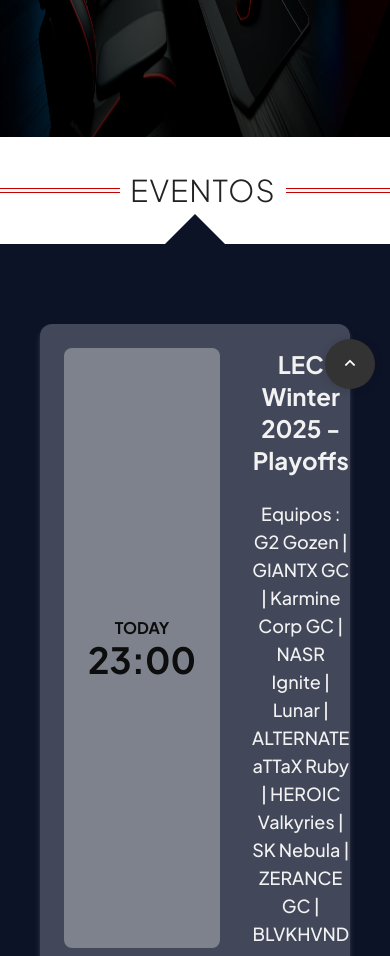
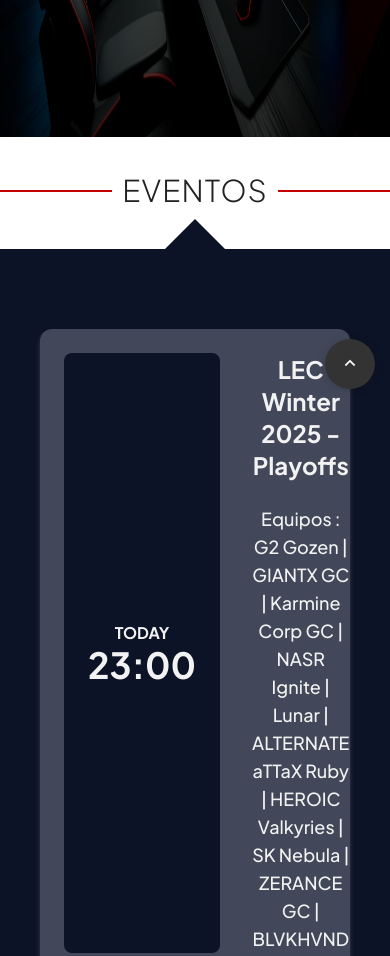
Before and after one commit to jesusmondejar/Ctrl-Bar-Proyecto-Interfaces-Web-DAW, a plain HTML site: page Plantilla/sectionGaming.html in a window 390 px wide. Shown: the part 540-1496 px from the top of the page. Drawn offline with nearby package versions, Linux system fonts and the light colour scheme.

Commit message:
Titulos H2 arreglados

```diff
--- a/Plantilla/css/sectionGaming.css
+++ b/Plantilla/css/sectionGaming.css
@@ -300,16 +300,23 @@ h2 {
 
     /* texto h2 */
     .seven h2 {
-        grid-template-columns: 120px max-content 1fr; /* Reduce el tamaño de la línea izquierda */
-        font-size: 30px; /* Reduce el tamaño del texto */
-        grid-gap: 10px; /* Reduce el espacio entre elementos */
+        display: grid;
+        grid-template-columns: 155px max-content 1fr; /* Estructura de las columnas */
+        align-items: center; /* Centra verticalmente */
+        justify-content: center; /* Centra el contenido */
+        text-align: center; /* Asegura que el texto esté centrado */
+        font-size: 30px; /* Tamaño del texto */
+        grid-gap: 10px; /* Espacio entre elementos */
+        position: relative;
     }
 
-    .seven h2:before {
-        width: 120px; /* Línea izquierda más corta en móviles */
+    .seven h2:before, .seven h2:after {
+        content: ""; /* Se asegura de que la línea exista */
+        width: 155px; /* Tamaño de la línea izquierda */
+        height: 2px; /* Grosor de la línea */
+        background-color: black; /* Color de la línea */
+        display: block;
     }
-
-
     /*FILTROS  */
     .filters {
         width: 100%;
@@ -421,7 +428,7 @@ h2 {
 .triangle {
     position: relative;
     background: #ffffff;
-    height: 10px;
+    height: 15px;
   }
 
   .triangle::before {
--- a/Plantilla/sectionGaming.html
+++ b/Plantilla/sectionGaming.html
@@ -130,9 +130,9 @@
             <!-- Evento 1 -->
             <div class="flex flex-col">
               <div class="flex flex-row p-6 bg-[#424859] rounded-xl shadow-md shadow-[#7D828C]/40 hover:shadow-lg hover:shadow-[#F2F2F2]/40 transition-shadow w-full min-h-[180px]">
-                <div class="flex flex-col items-center justify-center w-56 h-auto px-6 py-6 font-merriweather bg-[#7D828C] rounded-lg">
-                  <div class="text-base font-bold text-[#0D0D0D]">TODAY</div>
-                  <div class="text-4xl font-bold text-[#0D0D0D]">23:00</div>
+                <div class="flex flex-col items-center justify-center w-56 h-auto px-6 py-6 font-merriweather bg-[#0D1326] rounded-lg">
+                  <div class="text-base font-bold text-[#F2F2F2]">TODAY</div>
+                  <div class="text-4xl font-bold text-[#F2F2F2]">23:00</div>
                 </div>
                 <div class="flex flex-col justify-center pl-8 w-full">
                   <h2 class="font-merriweather font-black text-2xl pb-4 text-[#F2F2F2]">LEC Winter 2025 - Playoffs</h2>
@@ -148,9 +148,9 @@
             <!-- Evento 2 -->
             <div class="flex flex-col">
               <div class="flex flex-row p-6 bg-[#424859] rounded-xl shadow-md shadow-[#7D828C]/40 hover:shadow-lg hover:shadow-[#F2F2F2]/40 transition-shadow w-full min-h-[180px]">
-                <div class="flex flex-col items-center justify-center w-56 h-auto px-6 py-6 font-merriweather bg-[#7D828C] rounded-lg">
-                  <div class="text-base font-bold text-[#0D0D0D]">TODAY</div>
-                  <div class="text-4xl font-bold text-[#0D0D0D]">23:00</div>
+                <div class="flex flex-col items-center justify-center w-56 h-auto px-6 py-6 font-merriweather bg-[#0D1326] rounded-lg">
+                  <div class="text-base font-bold text-[#F2F2F2]">TODAY</div>
+                  <div class="text-4xl font-bold text-[#F2F2F2]">23:00</div>
                 </div>
                 <div class="flex flex-col justify-center pl-8 w-full">
                   <h2 class="font-merriweather font-black text-2xl pb-4 text-[#F2F2F2]">LEC Winter 2025 - Playoffs</h2>
@@ -184,9 +184,9 @@
             <!-- Evento 4 -->
             <div class="flex flex-col">
               <div class="flex flex-row p-6 bg-[#424859] rounded-xl shadow-md shadow-[#7D828C]/40 hover:shadow-lg hover:shadow-[#F2F2F2]/40 transition-shadow w-full min-h-[180px]">
-                <div class="flex flex-col items-center justify-center w-56 h-auto px-6 py-6 font-merriweather bg-[#7D828C] rounded-lg">
-                  <div class="text-base font-bold text-[#0D0D0D]">TODAY</div>
-                  <div class="text-4xl font-bold text-[#0D0D0D]">23:00</div>
+                <div class="flex flex-col items-center justify-center w-56 h-auto px-6 py-6 font-merriweather bg-[#0D1326] rounded-lg">
+                  <div class="text-base font-bold text-[#F2F2F2]">TODAY</div>
+                  <div class="text-4xl font-bold text-[#F2F2F2]">23:00</div>
                 </div>
                 <div class="flex flex-col justify-center pl-8 w-full">
                   <h2 class="font-merriweather font-black text-2xl pb-4 text-[#F2F2F2]">LEC Winter 2025 - Playoffs</h2>
@@ -214,6 +214,7 @@
         <div class="seven">
                 <h2>tORNEOS</h2>
         </div>
+        <div class="triangle"></div>
         <div class="DivTorneos" style="background-color: #0d1326">
           <div class="container" style="padding-top: 80px;">
           <!-- FILTROS -->
@@ -326,20 +327,15 @@
                       <a href="#" class="torneos-btn">Más Información</a>
                   </div>
               </article>
-
             </section>
-      <!-- Section Best Goods-->
-            <!-- <section style="background: url(images/image-11-1920x675.png) no-repeat center center">
-            </section> -->
-            <!-- Testimonials-->
-            <!-- <section class="bg-gray-darkest section-98 section-110 context-dark">
-            </section> -->
           </div>
         </div>
+
+         <!-- RAUL SECTION -->
         <div class="seven">
-          <h2>CONSOLAS DISPONIBLES</h2>
+          <h2>CONSOLAS</h2>
       </div>
-
+      <div class="triangle"></div>
       <div class="consolas-section">
           <div class="container">
               <div class="consolas-grid">
```
Lines whose indentation alone changed are shown as unchanged.
